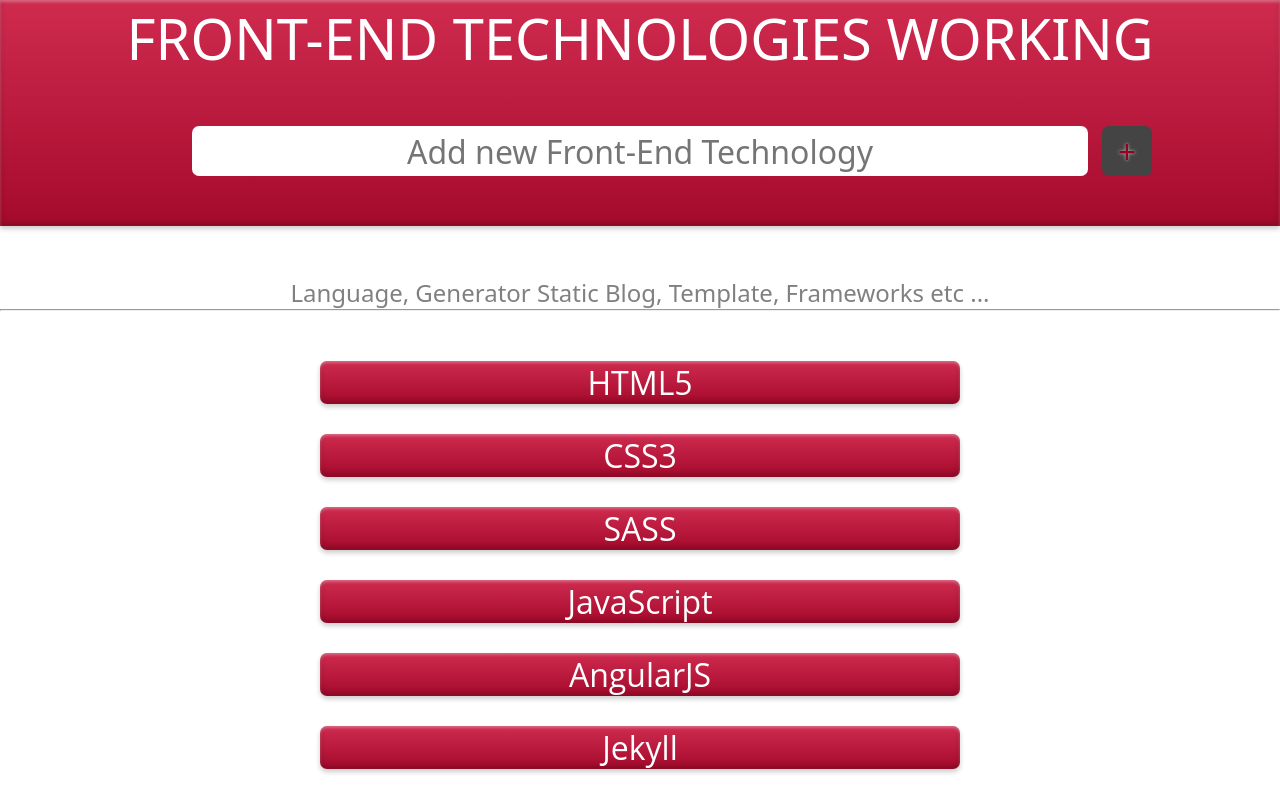
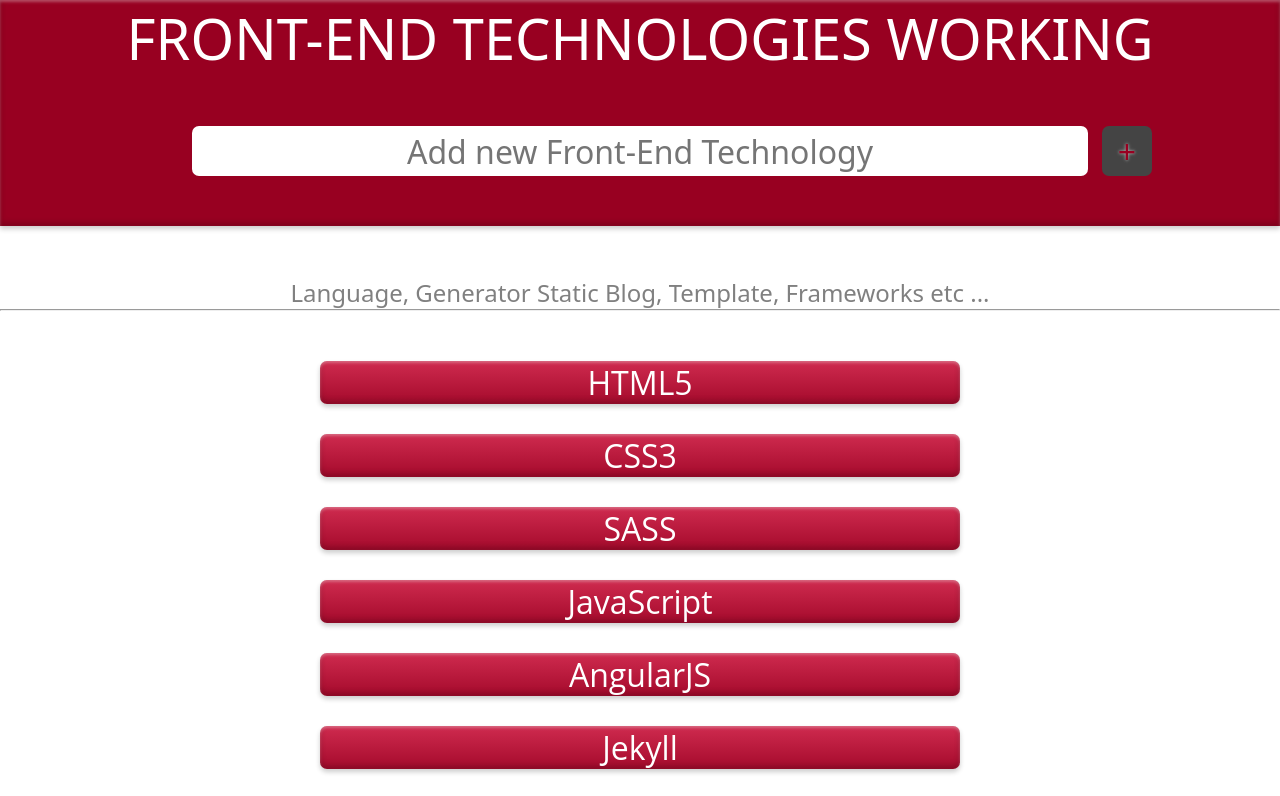
Before and after one commit to sergiolimajr/project-angularjs, a plain HTML site: page index.html in a window 1280 px wide. Shown: the top 796 px of the page. Drawn offline with nearby package versions, Linux system fonts and the light colour scheme.

Commit message:
Update style.css

```diff
--- a/style.css
+++ b/style.css
@@ -15,6 +15,7 @@ body {
 	background-image: -webkit-linear-gradient(#cf2b4f, #980021 130%);
 	background-image: -o-linear-gradient(#cf2b4f, #980021 130%);
 	background-image: linear-gradient(#cf2b4f, #980021 130%);
+	background: #980021;
 	margin-bottom: 50px;
 }
 
```
